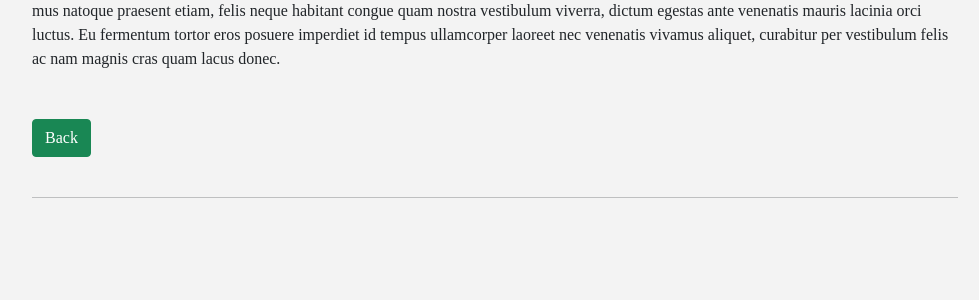
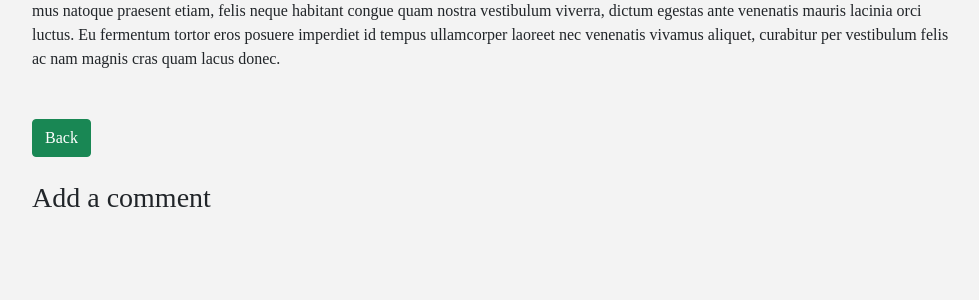
Before and after one commit to sebadorsch/blog, a Django app: page /article/3 in a window 1280 px wide. Shown: the part 287-587 px from the top of the page, without its empty margins (145-1124 px from the left). Run offline with Django 3.2, Linux system fonts and the light colour scheme; data comes from the database, SQL or seed files in the repository; both versions use the stored data as it was after the commit; some libraries are stand-ins or nearby versions.

Commit message:
Sección comentarios

```diff
--- a/myblog/templates/article_details.html
+++ b/myblog/templates/article_details.html
@@ -106,10 +106,38 @@
     <div class="row row justify-content-center">
         <div class="col-sm-10">
             <br>
-            <hr>
         </div>
     </div>
+    {% if not post.comments.all %}
+        <div class="row justify-content-center">
+            <div class="col-sm-10">
+                <h3>Add a comment</h3>
+            </div>
+        </div>
+    {% else %}
+        <div class="row justify-content-center">
+            <div class="col-sm-10">
+                <br>
+                <h3>Comments</h3>
+                <hr>
+            </div>
+        </div>
+        <div class="row justify-content-center">
+            <div class="col-sm-10">
+                {% for comment in post.comments.all %}
+                    <strong>
+                        {{ comment.name }} -
+                        {{ comment.date_added }}
+                    </strong>
+                    <br>
+                    {{ comment.body }}
+                    <hr>
+                {% endfor %}
+            </div>
+        </div>
+    {% endif %}
 </div>
+<br>
 
 
 
```
Also changed, not shown: db.sqlite3.
